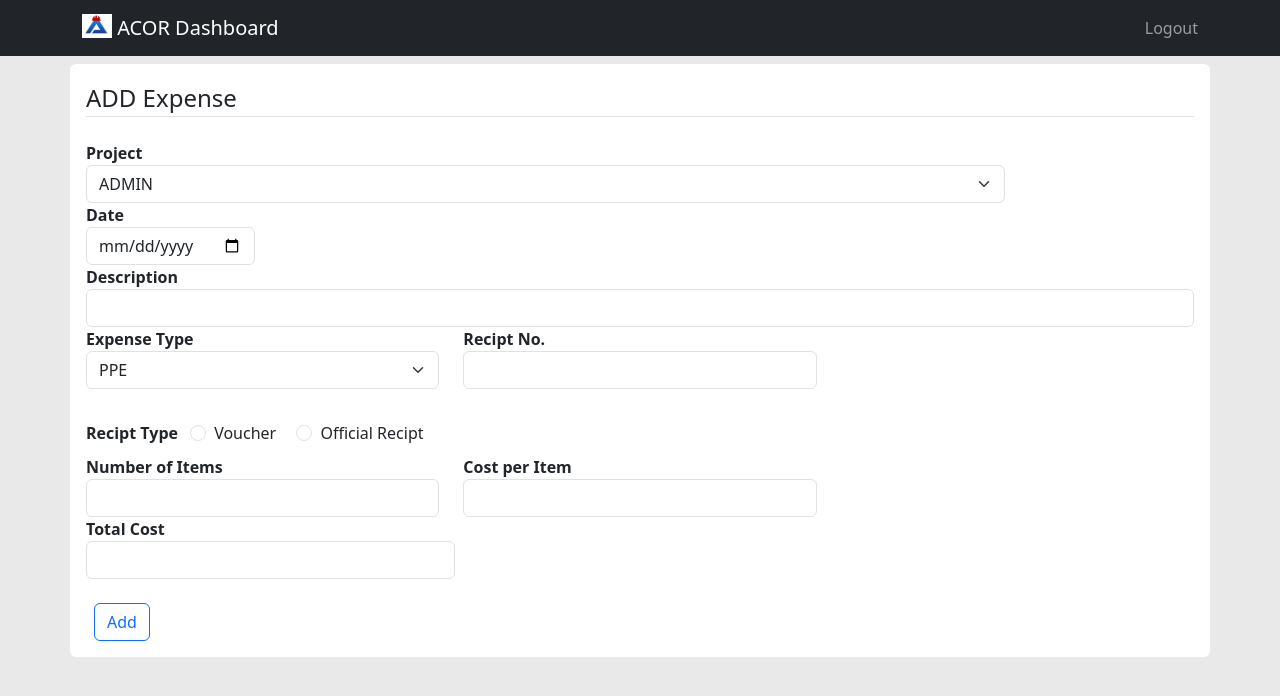
After one commit to hikky16/cs50_Final_Project, a Flask app: page /addexpense in a window 1280 px wide. The commit adds this page. Shown: the top 696 px of the page. Run offline with Flask 3, Linux system fonts and the light colour scheme; a user stored in the database is signed in.

Commit message:
with add expenses complete

```diff
--- a/app.py
+++ b/app.py
@@ -1,8 +1,9 @@
+from datetime import datetime
 from flask import Flask, flash, redirect, render_template, request, session
 from form import RegistrationForm, LoginForm, AddExpenseForm, AddProject
 from helper import login_required
 from sqlalchemy import insert, select
-from data_tables import engine, project_table, users_table
+from data_tables import engine, project_table, users_table, expenses_table
 from werkzeug.security import check_password_hash, generate_password_hash
 
 app = Flask(__name__)
@@ -56,10 +57,19 @@ def register():
         return redirect("/login")
     return render_template("register.html", form=form)
 
-@app.route("/add", methods=["POST", "GET"])
+@app.route("/addexpense", methods=["POST", "GET"])
 @login_required
 def add():
-    return render_template("add.html")
+    form = AddExpenseForm()
+    if form.validate_on_submit():
+        with engine.connect() as conn:
+            date_now = datetime.utcnow()
+            statement = insert(expenses_table).values(project_id=form.project_id.data, date=form.date.data, description=form.description.data, type_id=form.type_id.data, recipt=form.recipt.data, recipt_no=form.recipt_no.data, no_items=form.no_items.data, unit_cost=form.unit_cost.data, total_cost=form.total_cost.data, time_entered=date_now)
+            conn.execute(statement)
+            conn.commit()
+            flash("Expense Added Successfully", "success")
+        return redirect("/addexpense")
+    return render_template("addexpense.html", form=form)
 
 @app.route("/project")
 @login_required
@@ -75,7 +85,7 @@ def project():
 @login_required
 def addproject():
     form = AddProject()
-    if request.method == "POST":
+    if form.validate_on_submit():
         with engine.connect() as conn:
             statement = insert(project_table).values(po=form.po.data, title=form.title.data, amount=form.amount.data, duration=form.duration.data, status=form.status.data, start_date=form.start.data, end_date=form.end.data)
             conn.execute(statement)
--- a/form.py
+++ b/form.py
@@ -1,8 +1,8 @@
 from flask_wtf import FlaskForm
-from wtforms import StringField, PasswordField, SubmitField, BooleanField, DateField, SelectField, IntegerField, TextAreaField, FloatField, DateField
+from wtforms import StringField, PasswordField, SubmitField, BooleanField, DateField, SelectField, IntegerField, TextAreaField, FloatField, DateField, RadioField
 from wtforms.validators import DataRequired, Length, EqualTo, ValidationError, NumberRange
 from sqlalchemy import select
-from data_tables import users_table, engine
+from data_tables import users_table, engine, project_table, type_table
 
 class RegistrationForm (FlaskForm):
     username = StringField("Username", validators=[DataRequired(), Length(min= 3, max= 20)])
@@ -26,9 +26,23 @@ class LoginForm (FlaskForm):
 
 
 class AddExpenseForm (FlaskForm):
-    project_id = SelectField("Project", choices=[])
-    date = DateField("Date")
+    with engine.connect() as conn:
+        statement = select(project_table.c.id, project_table.c.title)
+        state_type = select(type_table)
+        contracts = conn.execute(statement)
+        types = conn.execute(state_type)
 
+
+    project_id = SelectField("Project", choices=[(i.id, i.title) for i in contracts], validators=[DataRequired()])
+    date = DateField("Date", validators=[DataRequired()], format="%Y-%m-%d")
+    description = StringField("Description", validators=[DataRequired(), Length(max=200)])
+    type_id = SelectField("Expense Type", choices=[(i.id, i.type) for i in types])
+    recipt = RadioField("Recipt Type", choices=[("VC","Voucher"),("OR","Official Recipt")], validators=[DataRequired()])
+    recipt_no = StringField("Recipt No.", validators=[DataRequired()])
+    no_items = IntegerField("Number of Items", validators=[DataRequired(), NumberRange(min=1)])
+    unit_cost = FloatField("Cost per Item", validators=[DataRequired(), NumberRange(min=0.1)])
+    total_cost = FloatField("Total Cost", validators=[DataRequired(), NumberRange(min=0.1)])
+    submit = SubmitField("Add")
 
 class AddProject (FlaskForm):
     po = IntegerField("PO Number", validators=[DataRequired(), NumberRange(min= 21000000, max=30000000)])
@@ -39,3 +53,11 @@ class AddProject (FlaskForm):
     start = DateField("Date Started", format="%Y-%m-%d")
     end = DateField("Date Ended", format="%Y-%m-%d")
     submit = SubmitField("Submit")
+
+    def validate_po(self, po):
+        with engine.connect() as conn:
+            statement = select(project_table.c.po).where(project_table.c.po == po.data)
+            po1 = conn.execute(statement).first()
+
+        if po1:
+            raise ValidationError("Duplicate PO Number")
--- /dev/null
+++ b/static/style.css
@@ -0,0 +1,3 @@
+body {
+    background-color: #e9e9e9;
+}
--- /dev/null
+++ b/templates/addexpense.html
@@ -0,0 +1,90 @@
+{% extends "dashboard.html" %}
+
+{% block title %} Add Expense {% endblock %}
+
+{% block main %}
+<div class="content-section p-2">
+    <form action="/addexpense" method="post">
+        {{ form.hidden_tag() }}
+        <fieldset class="form-group">
+            <legend class="border-bottom mb-4">ADD Expense</legend>
+            <div class="row">
+                <div class="form-group col-lg-10">
+                    <strong>{{ form.project_id.label(class="form-select-label") }}</strong>
+                    {{ form.project_id(class="form-select form-select-md")}}
+                </div>
+                <div class="form-group col-lg-auto">
+                    <strong>{{ form.date.label(class="form-control-label") }}</strong>
+                    {{ form.date(class="form-control form-control-md")}}
+                </div>
+            </div>
+            <div class="form-group">
+                <strong>{{ form.description.label(class="form-control-label") }}</strong>
+                {{ form.description(class="form-control form-control-md")}}
+            </div>
+            <div class="row">
+                <div class="form-group col-lg-4">
+                    <strong>{{ form.type_id.label(class="form-select-label") }}</strong>
+                    {{ form.type_id(class="form-select form-select-md")}}
+                </div>
+                <div class="form-group col-lg-4">
+                    <strong>{{ form.recipt_no.label(class="form-control-label") }}</strong>
+                    {{ form.recipt_no(class="form-control form-control-md")}}
+                </div>
+                <div class="form-group my-2 pt-lg-4 col-lg-auto">
+                    <strong>{{ form.recipt.label(class="form-select-label me-2") }}</strong>
+                    {% for subfield in form.recipt %}
+                    <div class="form-check form-check-inline">
+                        <label class="form-check-label">{{ subfield.label }}</label>
+                        {{ subfield(class="form-check-input") }}
+                    </div>
+                    {% endfor %}
+                </div>
+            </div>
+            <div class="row">
+                <div class="form-group col-lg-4">
+                    <strong>{{ form.no_items.label(class="form-control-label") }}</strong>
+                    {{ form.no_items(class="form-control form-control-md")}}
+                </div>
+                <div class="form-group col-lg-4">
+                    <strong>{{ form.unit_cost.label(class="form-control-label") }}</strong>
+                    {{ form.unit_cost(class="form-control form-control-md")}}
+                </div>
+            </div>
+            <div class="form-group col-lg-4">
+                <strong>{{ form.total_cost.label(class="form-control-label") }}</strong>
+                {{ form.total_cost(class="form-control form-control-md")}}
+            </div>
+        </fieldset>
+        <div class="form-group mx-2 mt-4">
+            {{ form.submit(class="btn btn-outline-primary")}}
+        </div>
+    </form>
+</div>
+{% endblock %}
+
+{% block script %}
+<script>
+    document.addEventListener('DOMContentLoaded', function () {
+        let field1 = document.getElementById('no_items');
+        let field2 = document.getElementById('unit_cost');
+        let resultfield = document.getElementById('total_cost');
+
+        function calculateResult() {
+            let value1 = parseFloat(field1.value);
+            let value2 = parseFloat(field2.value);
+            let result = value1 * value2;
+
+            if (!isNaN(result)) {
+                result = result.toFixed(2);
+                resultfield.value = result;
+            } else {
+                resultfield.value = 0;
+            }
+        }
+
+        field1.addEventListener('input', calculateResult);
+        field2.addEventListener('input', calculateResult);
+    });
+</script>
+{% endblock %}
--- a/templates/dashboard.html
+++ b/templates/dashboard.html
@@ -6,6 +6,7 @@
     <title>{% block title %}{% endblock %}</title>
     <link href="https://cdn.jsdelivr.net/npm/bootstrap@5.3.2/dist/css/bootstrap.min.css" rel="stylesheet" integrity="sha384-T3c6CoIi6uLrA9TneNEoa7RxnatzjcDSCmG1MXxSR1GAsXEV/Dwwykc2MPK8M2HN" crossorigin="anonymous">
     <link rel="stylesheet" href="https://cdn.jsdelivr.net/npm/bootstrap-icons@1.11.1/font/bootstrap-icons.css">
+    <link rel="stylesheet" href="/static/style.css">
   </head>
   <body>
     <header>
@@ -38,7 +39,7 @@
                         </a>
                     </li>
                     <li class="nav-link align-items-center">
-                        <a href="/" class="nav-link">
+                        <a href="/addexpense" class="nav-link">
                             <i class="bi bi-cash-stack"></i>
                             Add Expense
                         </a>
@@ -69,14 +70,15 @@
         {% with messages = get_flashed_messages(with_categories=true) %}
             {% if messages %}
                 {% for category,message in messages %}
-                    <div class="alert alert-{{ category }}" role="alert">{{ message }}</div>
+                    <div class="alert alert-{{ category }} alert-dismissible fade show" role="alert">{{ message }}<button type="button" class="btn-close" data-bs-dismiss="alert" aria-label="Close"></button></div>
                 {% endfor %}
             {% endif %}
         {% endwith %}
-        <div class="container mt-2">
+        <div class="container mt-2 bg-white p-2 rounded">
             {% block main %}{% endblock %}
         </div>
     </main>
+    {% block script %}{% endblock %}
     <script src="https://cdn.jsdelivr.net/npm/bootstrap@5.3.2/dist/js/bootstrap.bundle.min.js" integrity="sha384-C6RzsynM9kWDrMNeT87bh95OGNyZPhcTNXj1NW7RuBCsyN/o0jlpcV8Qyq46cDfL" crossorigin="anonymous"></script>
   </body>
 </html>
--- a/templates/projects.html
+++ b/templates/projects.html
@@ -18,14 +18,15 @@
         <div class="tab-pane fade" id="pills-{{ project.po }}" role="tabpanel" aria-labelledby="pills-{{ project.po }}-tab" tabindex="0">
             <div class="content-section">
                 <p class="h1">{{ project.title }}</p>
+                <hr>
                 <div class="vstack gap-2">
                     <div class="hstack gap-2">
                         <div class="p-2 border shadow col-lg-3"><span class="fw-bold">Contract Amount: <span>&#8369;</span></span>{{ '{:,.2f}'.format(project.amount) }}</div>
-                        <div class="p-2 border shadow col-lg-3"><span class="fw-bold">Date Started: </span>{{ project.start }}</div>
+                        <div class="p-2 border shadow col-lg-3"><span class="fw-bold">Date Started: </span>{% if project.start_date == None %}{{ project.start_date }}{% else %}{{ project.start_date.strftime('%Y-%m-%d') }}{% endif %}</div>
                     </div>
                     <div class="hstack gap-2">
                         <div class="p-2 border shadow col-lg-3"><span class="fw-bold">Project Duration: </span>{{ project.duration }}<span> Days</span></div>
-                        <div class="p-2 border shadow col-lg-3"><span class="fw-bold">Project End: </span>{{ project.end }}</div>
+                        <div class="p-2 border shadow col-lg-3"><span class="fw-bold">Project End: </span>{% if project.end_date == None %}{{ project.end_date }}{% else %}{{ project.end_date.strftime('%Y-%m-%d') }}{% endif %}</div>
                     </div>
                     <div class="p-2 border shadow col-lg-3"><span class="fw-bold">Project Status: </span>{{ project.status }}</div>
                   </div>
```
Also changed, not shown: templates/addprojects.html (+11 -1 lines), test.py (+24 -5 lines), database.db.
